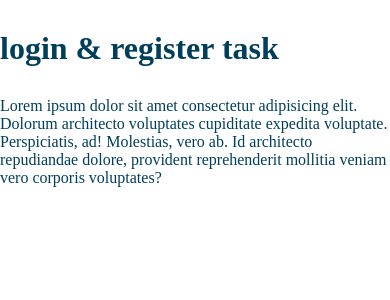
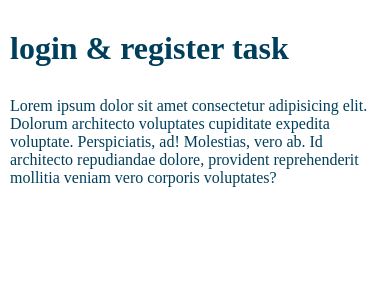
Before and after one commit to Violeta-Cizikiene/login_-_register, a PHP site: page / in a window 390 px wide. Shown: the part 56-356 px from the top of the page. Run offline with PHP 8.4, Linux system fonts and the light colour scheme.

Commit message:
responsive

```diff
--- a/style.css
+++ b/style.css
@@ -64,9 +64,11 @@ button:hover {
 
 input {
 	border-radius: 5px;
+	max-width: 100%;
 	width: 400px;
 	height: 30px;
 	border: 1px solid #adb4b9;
+	box-sizing: border-box;
 }
 
 .input-group {
@@ -96,3 +98,9 @@ input {
 	text-align: center;
 	color: white;
 }
+
+@media screen and (max-width: 420px) {
+	.container {
+	margin: 10px;
+	}
+}
```
